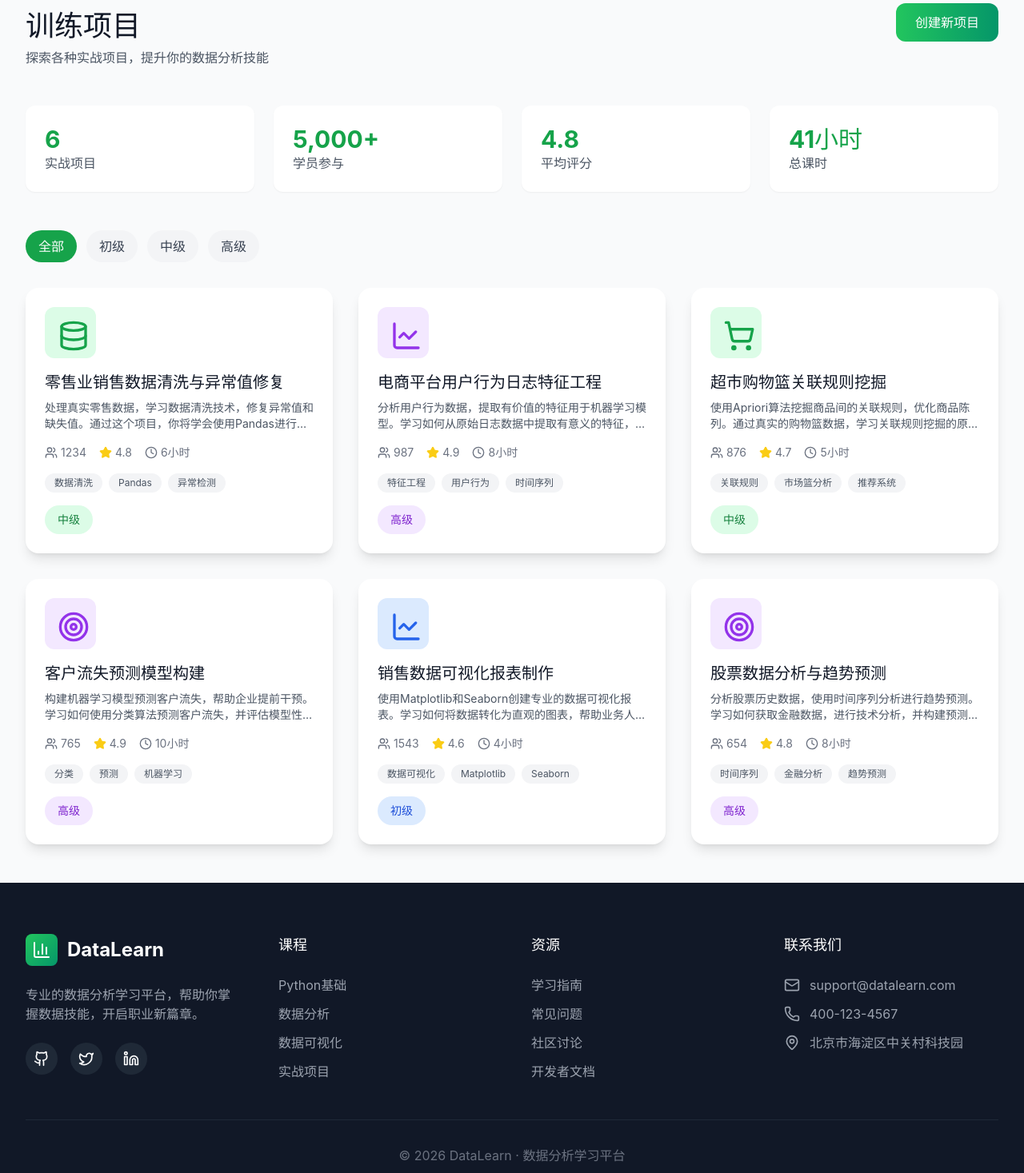
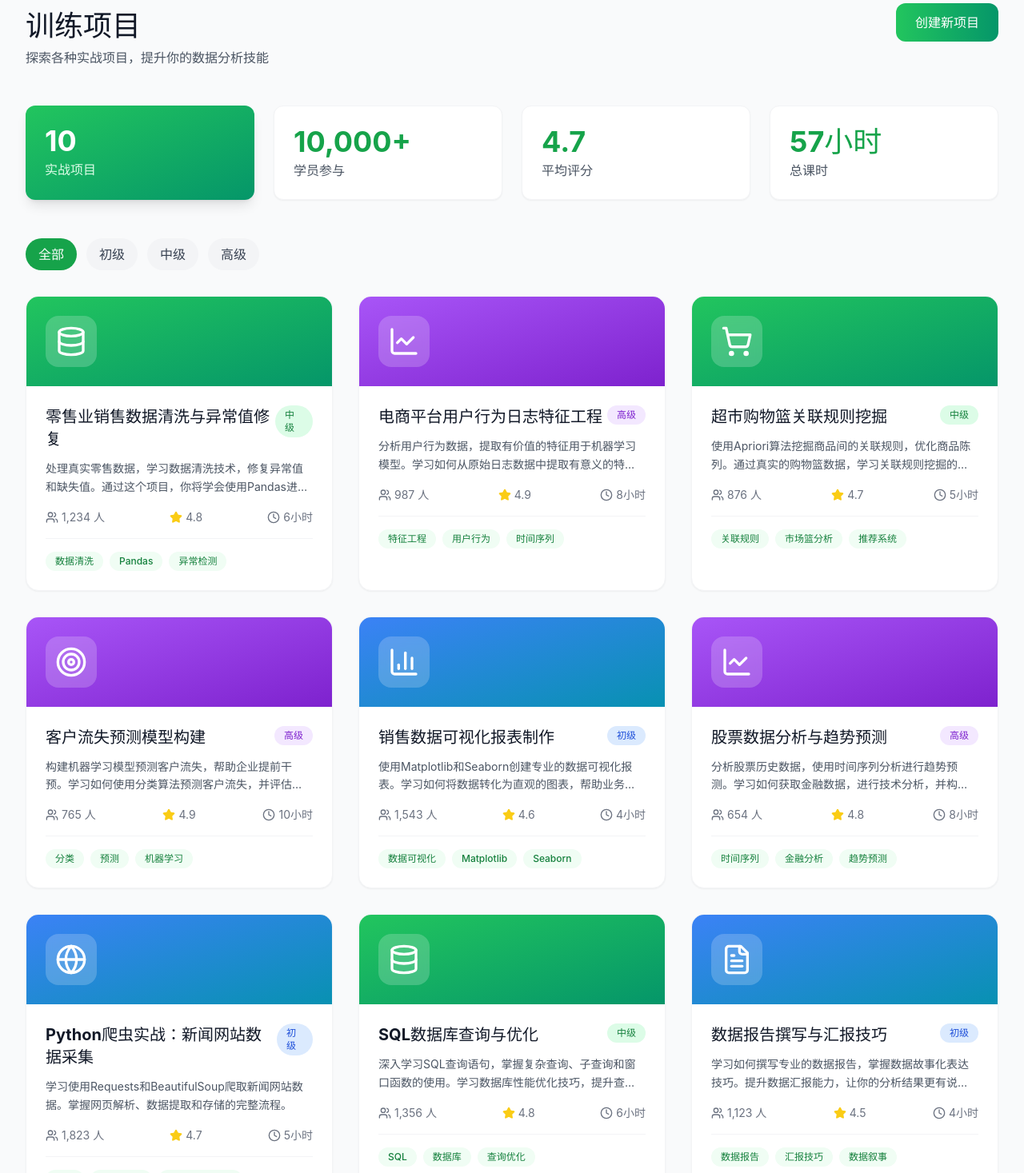
Before and after one commit to mie-cloud/mie-, a React (Vite) app: page /projects in a window 1280 px wide. Shown: the part 140-1607 px from the top of the page at 80% size. Built offline with nearby package versions, Linux system fonts and the light colour scheme.

Commit message:
训练项目增加到10个，优化页面设计

```diff
--- a/src/pages/ProjectsPage.tsx
+++ b/src/pages/ProjectsPage.tsx
@@ -1,5 +1,5 @@
 import { Link } from 'react-router-dom';
-import { ArrowLeft, Database, LineChart, ShoppingCart, Target, Users, Star, Clock, CheckCircle, BookOpen } from 'lucide-react';
+import { ArrowLeft, Database, LineChart, ShoppingCart, Target, Users, Star, Clock, CheckCircle, BookOpen, BarChart3, Code, Globe, FileText } from 'lucide-react';
 import Navbar from '../components/Navbar';
 import Footer from '../components/Footer';
 
@@ -60,7 +60,7 @@ const projects = [
     id: 5,
     title: '销售数据可视化报表制作',
     description: '使用Matplotlib和Seaborn创建专业的数据可视化报表。学习如何将数据转化为直观的图表，帮助业务人员快速理解数据。',
-    icon: <LineChart className="w-10 h-10" />,
+    icon: <BarChart3 className="w-10 h-10" />,
     difficulty: '初级',
     tags: ['数据可视化', 'Matplotlib', 'Seaborn', '报表制作'],
     learners: 1543,
@@ -73,7 +73,7 @@ const projects = [
     id: 6,
     title: '股票数据分析与趋势预测',
     description: '分析股票历史数据，使用时间序列分析进行趋势预测。学习如何获取金融数据，进行技术分析，并构建预测模型。',
-    icon: <Target className="w-10 h-10" />,
+    icon: <LineChart className="w-10 h-10" />,
     difficulty: '高级',
     tags: ['时间序列', '金融分析', '趋势预测', '技术分析'],
     learners: 654,
@@ -81,6 +81,58 @@ const projects = [
     duration: '8小时',
     level: '高级',
     skills: ['时间序列', '金融数据', '趋势分析', '预测模型']
+  },
+  {
+    id: 7,
+    title: 'Python爬虫实战：新闻网站数据采集',
+    description: '学习使用Requests和BeautifulSoup爬取新闻网站数据。掌握网页解析、数据提取和存储的完整流程。',
+    icon: <Globe className="w-10 h-10" />,
+    difficulty: '初级',
+    tags: ['爬虫', 'Requests', 'BeautifulSoup', '数据采集'],
+    learners: 1823,
+    rating: 4.7,
+    duration: '5小时',
+    level: '初级',
+    skills: ['Requests', 'BeautifulSoup', '爬虫', '数据存储']
+  },
+  {
+    id: 8,
+    title: 'SQL数据库查询与优化',
+    description: '深入学习SQL查询语句，掌握复杂查询、子查询和窗口函数的使用。学习数据库性能优化技巧，提升查询效率。',
+    icon: <Database className="w-10 h-10" />,
+    difficulty: '中级',
+    tags: ['SQL', '数据库', '查询优化', '窗口函数'],
+    learners: 1356,
+    rating: 4.8,
+    duration: '6小时',
+    level: '中级',
+    skills: ['SQL', 'MySQL', '查询优化', '数据库设计']
+  },
+  {
+    id: 9,
+    title: '数据报告撰写与汇报技巧',
+    description: '学习如何撰写专业的数据报告，掌握数据故事化表达技巧。提升数据汇报能力，让你的分析结果更有说服力。',
+    icon: <FileText className="w-10 h-10" />,
+    difficulty: '初级',
+    tags: ['数据报告', '汇报技巧', '数据叙事', 'PPT制作'],
+    learners: 1123,
+    rating: 4.5,
+    duration: '4小时',
+    level: '初级',
+    skills: ['报告撰写', '数据叙事', '可视化汇报', '演讲技巧']
+  },
+  {
+    id: 10,
+    title: '机器学习算法实战：鸢尾花分类',
+    description: '使用Scikit-learn实现经典机器学习算法，完成鸢尾花数据集的分类任务。学习数据预处理、模型训练和评估的完整流程。',
+    icon: <Code className="w-10 h-10" />,
+    difficulty: '中级',
+    tags: ['机器学习', 'Scikit-learn', '分类算法', '模型评估'],
+    learners: 987,
+    rating: 4.8,
+    duration: '7小时',
+    level: '中级',
+    skills: ['Scikit-learn', '机器学习', '分类', '特征工程']
   }
 ];
 
@@ -109,21 +161,21 @@ export default function ProjectsPage() {
 
         {/* Stats */}
         <div className="grid grid-cols-2 md:grid-cols-4 gap-6 mb-12">
-          <div className="bg-white rounded-xl p-6 shadow-sm">
-            <div className="text-3xl font-bold text-green-600">6</div>
-            <div className="text-gray-600">实战项目</div>
+          <div className="bg-gradient-to-br from-green-500 to-emerald-600 rounded-xl p-6 text-white shadow-lg">
+            <div className="text-3xl md:text-4xl font-bold">10</div>
+            <div className="text-green-100 mt-1">实战项目</div>
           </div>
-          <div className="bg-white rounded-xl p-6 shadow-sm">
-            <div className="text-3xl font-bold text-green-600">5,000+</div>
-            <div className="text-gray-600">学员参与</div>
+          <div className="bg-white rounded-xl p-6 shadow-sm border border-gray-100">
+            <div className="text-3xl md:text-4xl font-bold text-green-600">10,000+</div>
+            <div className="text-gray-600 mt-1">学员参与</div>
           </div>
-          <div className="bg-white rounded-xl p-6 shadow-sm">
-            <div className="text-3xl font-bold text-green-600">4.8</div>
-            <div className="text-gray-600">平均评分</div>
+          <div className="bg-white rounded-xl p-6 shadow-sm border border-gray-100">
+            <div className="text-3xl md:text-4xl font-bold text-green-600">4.7</div>
+            <div className="text-gray-600 mt-1">平均评分</div>
           </div>
-          <div className="bg-white rounded-xl p-6 shadow-sm">
-            <div className="text-3xl font-bold text-green-600">41小时</div>
-            <div className="text-gray-600">总课时</div>
+          <div className="bg-white rounded-xl p-6 shadow-sm border border-gray-100">
+            <div className="text-3xl md:text-4xl font-bold text-green-600">57小时</div>
+            <div className="text-gray-600 mt-1">总课时</div>
           </div>
         </div>
 
@@ -137,52 +189,63 @@ export default function ProjectsPage() {
 
         {/* Projects Grid */}
         <div className="grid grid-cols-1 md:grid-cols-2 lg:grid-cols-3 gap-8">
-          {projects.map((project) => (
+          {projects.map((project, index) => (
             <Link
               key={project.id}
               to={`/project/${project.id}`}
-              className="bg-white rounded-2xl shadow-lg hover:shadow-xl transition-all transform hover:-translate-y-1 overflow-hidden"
+              className="group bg-white rounded-2xl shadow-sm hover:shadow-2xl transition-all duration-300 transform hover:-translate-y-2 overflow-hidden border border-gray-100 hover:border-green-200"
+              style={{ animationDelay: `${index * 0.1}s` }}
             >
+              {/* Icon with gradient background */}
+              <div className={`p-6 ${
+                project.level === '高级' ? 'bg-gradient-to-br from-purple-500 to-purple-700' :
+                project.level === '中级' ? 'bg-gradient-to-br from-green-500 to-emerald-600' :
+                'bg-gradient-to-br from-blue-500 to-cyan-600'
+              }`}>
+                <div className="w-16 h-16 bg-white/20 backdrop-blur-sm rounded-2xl p-4 flex items-center justify-center group-hover:scale-110 transition-transform duration-300">
+                  <div className="text-white">{project.icon}</div>
+                </div>
+              </div>
+
               <div className="p-6">
-                <div className={`w-16 h-16 rounded-xl p-4 mb-4 ${
-                  project.level === '高级' ? 'bg-purple-100 text-purple-600' :
-                  project.level === '中级' ? 'bg-green-100 text-green-600' :
-                  'bg-blue-100 text-blue-600'
-                }`}>
-                  {project.icon}
+                <div className="flex items-start justify-between mb-3">
+                  <h3 className="text-xl font-bold text-gray-900 group-hover:text-green-600 transition-colors">
+                    {project.title}
+                  </h3>
+                  <span className={`px-3 py-1 rounded-full text-xs font-medium ${
+                    project.level === '高级' ? 'bg-purple-100 text-purple-700' :
+                    project.level === '中级' ? 'bg-green-100 text-green-700' :
+                    'bg-blue-100 text-blue-700'
+                  }`}>
+                    {project.level}
+                  </span>
                 </div>
-                <h3 className="text-xl font-bold text-gray-900 mb-2">{project.title}</h3>
-                <p className="text-gray-600 text-sm mb-4 line-clamp-2">{project.description}</p>
 
-                <div className="flex items-center gap-4 text-sm text-gray-500 mb-4">
-                  <div className="flex items-center">
-                    <Users className="w-4 h-4 mr-1" />
-                    {project.learners}
+                <p className="text-gray-600 text-sm mb-4 line-clamp-2 leading-relaxed">{project.description}</p>
+
+                {/* Stats */}
+                <div className="flex items-center justify-between text-sm text-gray-500 mb-4 pb-4 border-b border-gray-100">
+                  <div className="flex items-center gap-1">
+                    <Users className="w-4 h-4" />
+                    <span>{project.learners.toLocaleString()} 人</span>
                   </div>
-                  <div className="flex items-center">
-                    <Star className="w-4 h-4 mr-1 text-yellow-400 fill-current" />
-                    {project.rating}
+                  <div className="flex items-center gap-1">
+                    <Star className="w-4 h-4 text-yellow-400 fill-current" />
+                    <span>{project.rating}</span>
                   </div>
-                  <div className="flex items-center">
-                    <Clock className="w-4 h-4 mr-1" />
-                    {project.duration}
+                  <div className="flex items-center gap-1">
+                    <Clock className="w-4 h-4" />
+                    <span>{project.duration}</span>
                   </div>
                 </div>
 
-                <div className="flex flex-wrap gap-2 mb-4">
+                {/* Tags */}
+                <div className="flex flex-wrap gap-2">
                   {project.tags.slice(0, 3).map((tag, idx) => (
-                    <span key={idx} className="px-3 py-1 bg-gray-100 text-gray-600 rounded-full text-xs">
+                    <span key={idx} className="px-3 py-1 bg-green-50 text-green-700 rounded-full text-xs font-medium group-hover:bg-green-100 transition-colors">
                       {tag}
                     </span>
                   ))}
-                </div>
-
-                <div className={`inline-block px-4 py-2 rounded-full text-sm font-medium ${
-                  project.level === '高级' ? 'bg-purple-100 text-purple-700' :
-                  project.level === '中级' ? 'bg-green-100 text-green-700' :
-                  'bg-blue-100 text-blue-700'
-                }`}>
-                  {project.level}
                 </div>
               </div>
             </Link>
```
